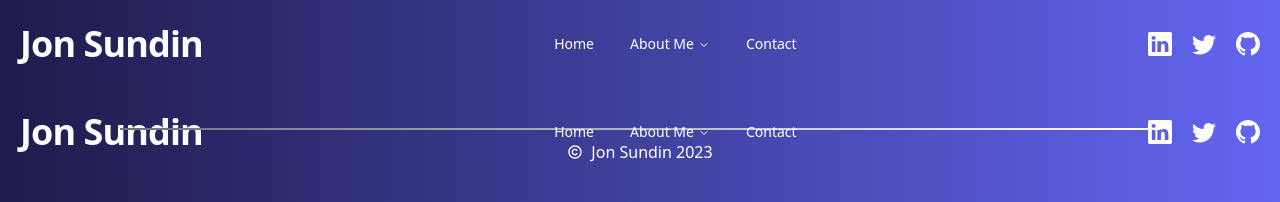
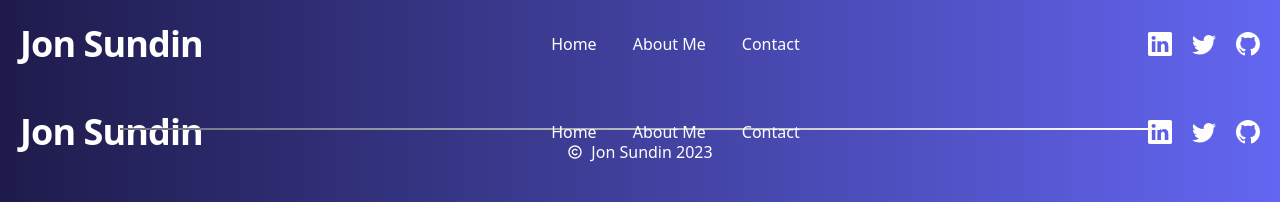
Before and after one commit to jmsundin/jonsundin.com, a Next.js app: page /layout in a window 1280 px wide. Shown: the top 202 px of the page. Built offline with nearby package versions, Linux system fonts and the light colour scheme.

Commit message:
larger text, no popup menu

```diff
--- a/components/MainNav.jsx
+++ b/components/MainNav.jsx
@@ -59,7 +59,7 @@ export default function MainNav() {
     <Fragment>
       <div className="flex flex-row p-2 justify-between items-center">
         <div className="flex flex-row items-center">
-          <h1 className="text-3xl text-white font-bold hover:text-indigo-200 cursor-pointer tracking-tight lg:text-4xl">
+          <h1 className="text-4xl text-white font-bold hover:text-indigo-200 cursor-pointer tracking-tight lg:text-4xl">
             <Link href="/" className="flex flex-initial items-start p-3">
               Jon Sundin
             </Link>
@@ -75,8 +75,18 @@ export default function MainNav() {
               </Link>
             </NavigationMenuItem>
             <NavigationMenuItem>
-              <NavigationMenuTrigger>About Me</NavigationMenuTrigger>
-              <NavigationMenuContent>
+              <Link href="/about-me-with-d3" legacyBehavior passHref>
+                <NavigationMenuLink className={navigationMenuTriggerStyle()}>
+                  About Me
+                </NavigationMenuLink>
+              </Link>
+            </NavigationMenuItem>
+            {/*
+            <NavigationMenuItem>
+              <NavigationMenuTrigger>
+                <Link href="/about-me-with-d3">D3.js</Link>
+              </NavigationMenuTrigger>
+             <NavigationMenuContent>
                 <ul className="grid w-[400px] gap-3 p-4 md:w-[500px] md:grid-cols-2 lg:w-[600px] ">
                   {navComponents.map((component) => (
                     <li key={component.href}>
@@ -97,7 +107,7 @@ export default function MainNav() {
                   ))}
                 </ul>
               </NavigationMenuContent>
-            </NavigationMenuItem>
+            </NavigationMenuItem> */}
             <NavigationMenuItem>
               <Link href="/contact" legacyBehavior passHref>
                 <NavigationMenuLink className={navigationMenuTriggerStyle()}>
--- a/components/ui/navigation-menu.jsx
+++ b/components/ui/navigation-menu.jsx
@@ -33,7 +33,7 @@ NavigationMenuList.displayName = NavigationMenuPrimitive.List.displayName
 const NavigationMenuItem = NavigationMenuPrimitive.Item
 
 const navigationMenuTriggerStyle = cva(
-  "group inline-flex h-10 w-max items-center justify-center rounded-md bg-inherit px-4 py-2 text-white text-sm font-medium transition-colors hover:bg-accent hover:text-accent-foreground focus:bg-white focus:text-black focus:outline-none disabled:pointer-events-none disabled:opacity-50 data-[active]:bg-white data-[state=open]:bg-white"
+  "group inline-flex h-10 w-max items-center justify-center rounded-md bg-inherit px-4 py-2 text-white text-base font-medium transition-colors hover:bg-accent hover:text-accent-foreground focus:bg-white focus:text-black focus:outline-none disabled:pointer-events-none disabled:opacity-50 data-[active]:bg-white data-[state=open]:bg-white"
 )
 
 const NavigationMenuTrigger = React.forwardRef(({ className, children, ...props }, ref) => (
```
